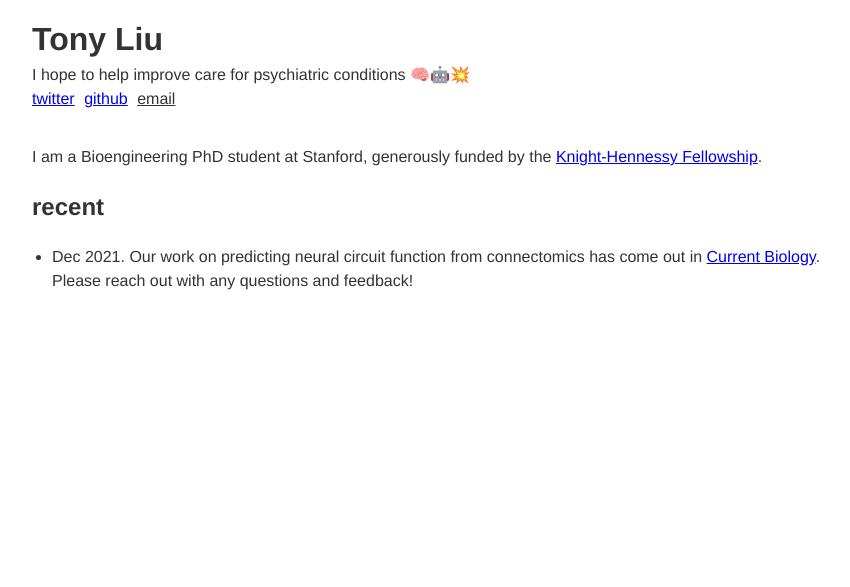
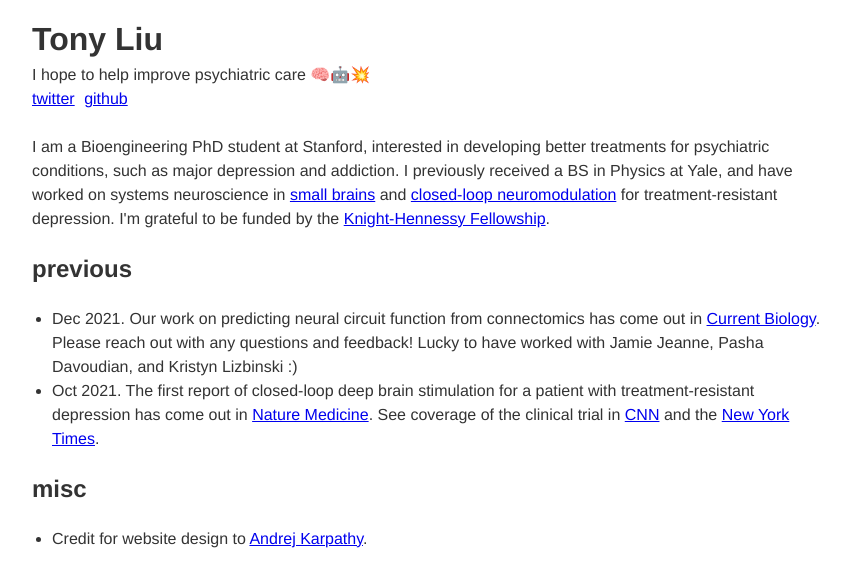
Before and after one commit to txzliu/txzliu.github.io, a Jekyll site: the page index.html, which Jekyll copies as it is, in a window 1280 px wide. Shown: the top 587 px of the page, without its empty margins (208-1058 px from the left). Built offline with Jekyll 4.4.1, drawn with Linux system fonts in a browser that asks for light colours.

Commit message:
Update index.html

```diff
--- a/index.html
+++ b/index.html
@@ -3,7 +3,7 @@
 <head>
 <meta charset="utf-8">
 <meta name="viewport" content="width=device-width, initial-scale=1, shrink-to-fit=no">
-<title>Tony Liu</title>
+<title>Tony X. Liu</title>
 
 <style>
 /* inline css to save number of files. one file suffices! */
@@ -63,21 +63,26 @@ ul {
 
 <div id="wrap">
 <h1>Tony Liu</h1>
-<div>I hope to help improve care for psychiatric conditions 🧠🤖💥</div>
+<div>I hope to help improve psychiatric care 🧠🤖💥</div>
 <div id="links">
     <a href="https://twitter.com/liutony66">twitter</a>
     <a href="https://github.com/txzliu">github</a>
-    <span style="cursor: pointer; text-decoration: underline;" id="iemail">email</span>
 </div>
-<div id="demail"></div> <!-- will reveal email -->
 
 <br>
 <div>
-I am a Bioengineering PhD student at Stanford, generously funded by the <a href="https://knight-hennessy.stanford.edu/">Knight-Hennessy Fellowship</a>.
+I am a Bioengineering PhD student at Stanford, interested in developing better treatments for psychiatric conditions, such as major depression and addiction. I previously received a BS in Physics at Yale, and have worked on systems neuroscience in <a href="https://jeannelab.org">small brains</a> and <a href="https://clinicaltrials.gov/ct2/show/NCT04004169">closed-loop neuromodulation</a> for treatment-resistant depression. I'm grateful to be funded by the <a href="https://knight-hennessy.stanford.edu/">Knight-Hennessy Fellowship</a>.
 </div>
 
-<h2>recent</h2>
+<h2>previous</h2>
 
 <ul>
-<li>Dec 2021. Our work on predicting neural circuit function from connectomics has come out in <a href="https://authors.elsevier.com/c/1eFUV3QW8Rwqra">Current Biology</a>. Please reach out with any questions and feedback!</li>
+<li>Dec 2021. Our work on predicting neural circuit function from connectomics has come out in <a href="https://authors.elsevier.com/c/1eFUV3QW8Rwqra">Current Biology</a>. Please reach out with any questions and feedback! Lucky to have worked with Jamie Jeanne, Pasha Davoudian, and Kristyn Lizbinski :)</li>
+<li>Oct 2021. The first report of closed-loop deep brain stimulation for a patient with treatment-resistant depression has come out in <a href="https://www.nature.com/articles/s41591-021-01480-w">Nature Medicine</a>. See coverage of the clinical trial in <a href="https://www.cnn.com/2021/10/04/health/depression-implant-treatment-wellness/index.html">CNN</a> and the <a href="https://www.nytimes.com/2021/10/04/health/depression-treatment-deep-brain-stimulation.html">New York Times</a>.
 </ul>
+
+<h2>misc</h2>
+
+<ul>
+<li>Credit for website design to <a href="https://karpathy.ai/">Andrej Karpathy</a>.</li>
+</ul>
```
